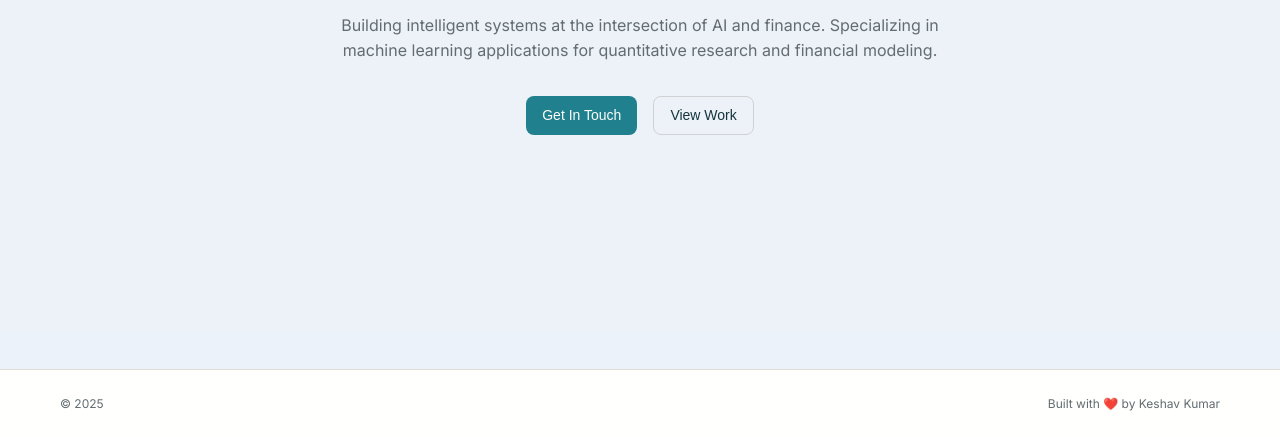
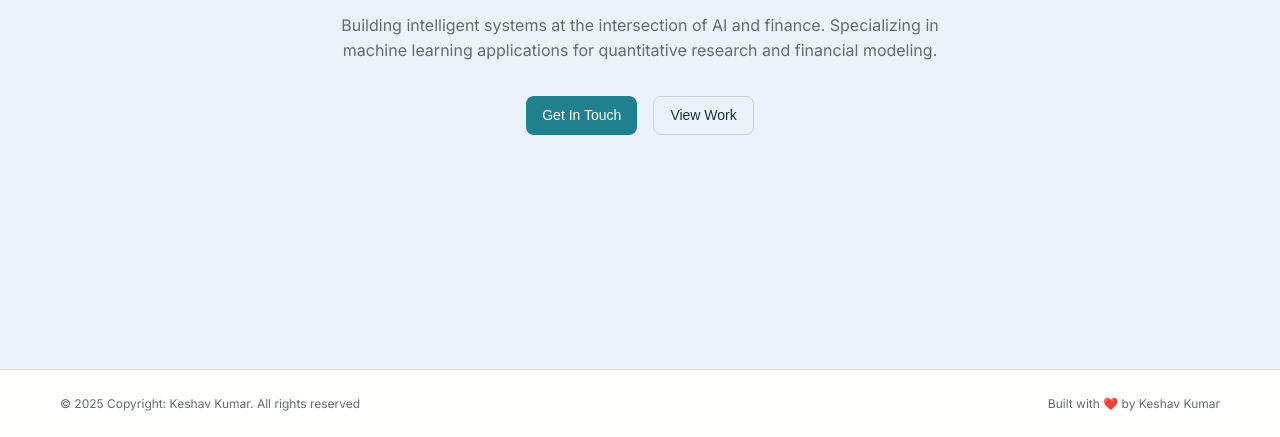
Before and after one commit to Kumar20-21/kumar20-21.github.io, a plain HTML site: page index.html in a window 1280 px wide. Shown: the part 431-868 px from the top of the page. Drawn offline with Linux system fonts and the light colour scheme; a web font is replaced by a local one.

Commit message:
Update index.html

```diff
--- a/index.html
+++ b/index.html
@@ -314,7 +314,7 @@
         <div class="container">
             <div class="footer__content">
                 <div class="footer__left">
-                    <p>&copy; 2025</p>
+                    <p>&copy; 2025 Copyright: Keshav Kumar. All rights reserved</p>
                 </div>
                 <div class="footer__right">
                     <p>Built with ❤️ by Keshav Kumar</p>
```
